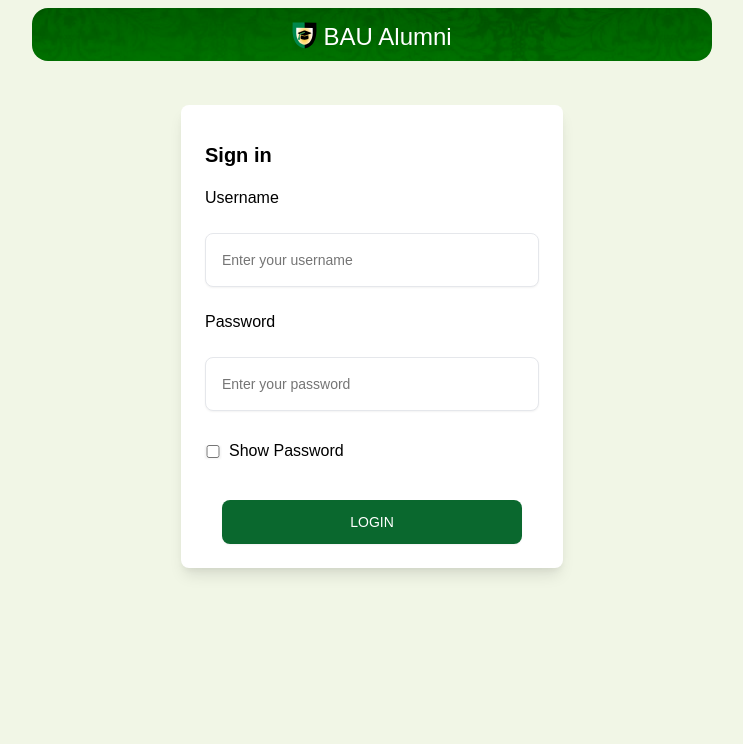
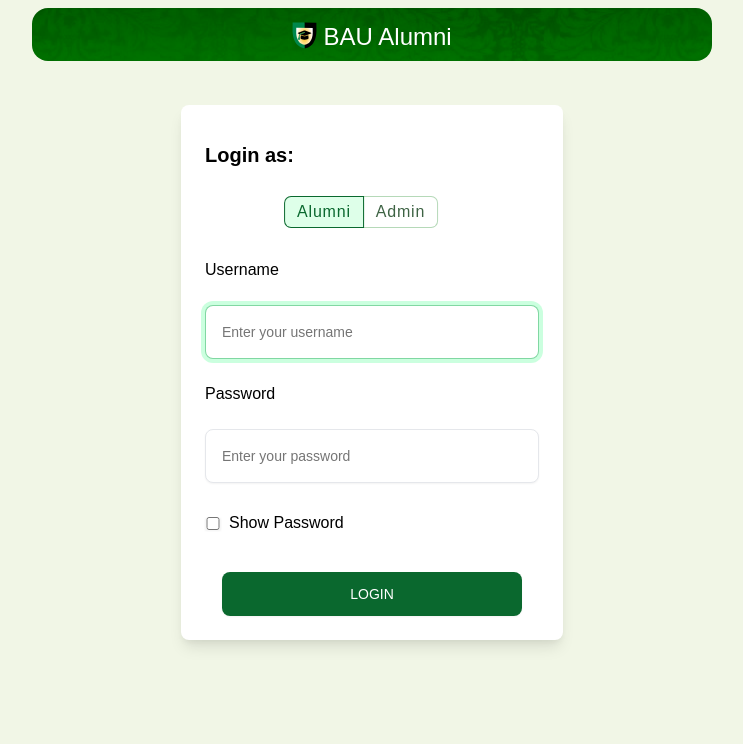
Before and after one commit to Zaid-Eid-02/AlumniBAU, a Flask app: page /login in a window 1280 px wide. Shown: the top 744 px of the page, without its empty margins (268-1011 px from the left). Run offline with Flask 3, Linux system fonts and the light colour scheme; some libraries are stand-ins or nearby versions.

Commit message:
split admins and alumni from database and login form, make a database directory

```diff
--- a/app/config.py
+++ b/app/config.py
@@ -2,7 +2,7 @@
 DATABASE = 'database.db'
 SCHEMA = 'schema.sql'
 DEBUG = True
-SECRET_KEY = 'development key'
+SECRET_KEY = 'development_key'
 USERNAME = 'admin'
 PASSWORD = 'default'
 PORT = 1337
--- a/app/schema.sql
+++ b/app/database/schema.sql
@@ -1,7 +1,6 @@
 CREATE TABLE users (
     id INTEGER PRIMARY KEY,
-    username TEXT NOT NULL UNIQUE,
-    password_hash TEXT NOT NULL,
+    name TEXT,
     following_count INTEGER DEFAULT 0,
     followers_count INTEGER DEFAULT 0,
     posts_count INTEGER DEFAULT 0,
@@ -10,11 +9,10 @@
     dislikes_count INTEGER DEFAULT 0
 );
 
-CREATE UNIQUE INDEX users_username_index ON users (username);
-
 CREATE TABLE admins (
     id INTEGER PRIMARY KEY,
-    name TEXT,
+    username TEXT NOT NULL UNIQUE,
+    password_hash TEXT NOT NULL,
     manage BOOLEAN DEFAULT 0,
     announce BOOLEAN DEFAULT 0,
     news_count INTEGER DEFAULT 0,
@@ -22,6 +20,8 @@
     mod BOOLEAN DEFAULT 0,
     FOREIGN KEY (id) REFERENCES users(id)
 );
+
+CREATE UNIQUE INDEX admins_username_index ON admins (username);
 
 CREATE TABLE posts (
     id INTEGER PRIMARY KEY,
@@ -43,6 +43,8 @@
 
 CREATE TABLE alumni (
     id INTEGER PRIMARY KEY,
+    username TEXT NOT NULL UNIQUE,
+    password_hash TEXT NOT NULL,
 
     -- constants
     student_id INTEGER NOT NULL UNIQUE,
@@ -86,6 +88,8 @@
     FOREIGN KEY (degree_id) REFERENCES degree(id),
     FOREIGN KEY (nno_hash) REFERENCES users(password_hash)
 );
+
+CREATE UNIQUE INDEX alumni_username_index ON alumni (username);
 
 CREATE TABLE alumni_posts (
     id INTEGER PRIMARY KEY,
@@ -234,7 +238,7 @@
 INSERT INTO stats DEFAULT VALUES;
 
 CREATE TRIGGER add_alumni_stats AFTER INSERT ON alumni BEGIN
-    INSERT INTO users (id, username, password_hash) VALUES (NEW.id, NEW.student_id, NEW.nno_hash);
+    INSERT INTO users (id) VALUES (NEW.id);
     UPDATE stats SET alumni_count = alumni_count + 1;
 
     -- gender
--- a/app/forms/login.py
+++ b/app/forms/login.py
@@ -1,9 +1,11 @@
 from flask_wtf import FlaskForm
-from wtforms import StringField, PasswordField, SubmitField, BooleanField
+from wtforms import StringField, PasswordField, SubmitField, BooleanField, RadioField
 from wtforms.validators import InputRequired, Length
 
 
 class LoginForm(FlaskForm):
+    role = RadioField(choices=[("Alumni"), ("Admin")], default="Alumni", validators=[InputRequired()])
+
     username = StringField(
         "Username",
         validators=[InputRequired(), Length(min=1, max=50)],
--- a/app/routes/admin/manage.py
+++ b/app/routes/admin/manage.py
@@ -2,7 +2,7 @@
 from app.utils import manager_required
 from app.forms.upload_alumni import UploadAlumniForm
 from app.forms.file_path import filePathForm
-from app.repo import repo
+from app.database.repo import repo
 
 bp = Blueprint("manage", __name__)
 
--- a/app/routes/admin/stats.py
+++ b/app/routes/admin/stats.py
@@ -1,6 +1,6 @@
 from flask import Blueprint, render_template
 from app.utils import data_access_required
-from app.repo import repo
+from app.database.repo import repo
 
 bp = Blueprint("stats", __name__)
 
--- a/app/routes/alumni/news.py
+++ b/app/routes/alumni/news.py
@@ -9,6 +9,6 @@
 def news():
     return (
         redirect("/announce")
-        if session["user_id"] == 1
+        if session["id"] == 1
         else render_template("alumni/news.jinja")
     )
--- a/app/routes/alumni/posts.py
+++ b/app/routes/alumni/posts.py
@@ -9,6 +9,6 @@
 def posts():
     return (
         redirect("/mod")
-        if session["user_id"] == 1
+        if session["id"] == 1
         else render_template("alumni/posts.jinja")
     )
--- a/app/routes/auth/change_password.py
+++ b/app/routes/auth/change_password.py
@@ -1,5 +1,5 @@
 from flask import Blueprint, request, render_template, session, flash, redirect
-from app import repo
+from app.database import repo
 
 bp = Blueprint("change_password", __name__)
 
@@ -21,6 +21,6 @@
     if password != verification:
         return render_template("error.jinja", message="passwords don't match", code=400)
 
-    repo.update_password(session["user_id"], password)
+    repo.update_password(session["id"], password)
     flash("Password Changed Successfully!")
     return redirect("/")
--- a/app/routes/auth/login.py
+++ b/app/routes/auth/login.py
@@ -1,7 +1,7 @@
 from flask import Blueprint, render_template, redirect, request, session, flash
 from app.forms.login import LoginForm
 from werkzeug.security import check_password_hash
-from app.repo import repo
+from app.database.repo import repo
 
 bp = Blueprint("login", __name__)
 
@@ -20,14 +20,14 @@
         flash("Invalid credentials.", "danger")
         return render_template("auth/login.jinja", form=form)
 
+    role = form.role.data
     username = form.username.data
     password = form.password.data
-    rows = repo.get_users(username)
-
+    rows = (repo.get_admins if role == "Admin" else repo.get_alumni)(username)
     if len(rows) and check_password_hash(rows[0]["password_hash"], password):
-        session["user_id"] = rows[0]["id"]
-        session["user_name"] = rows[0]["username"]
-        flash("Logged in as " + session["user_name"], "success")
+        session["id"] = rows[0]["id"]
+        session["username"] = rows[0]["username"]
+        flash("Logged in as " + session["username"], "success")
         return redirect("/")
 
     flash("Invalid credentials.", "danger")
--- a/app/routes/index.py
+++ b/app/routes/index.py
@@ -1,4 +1,5 @@
 from flask import Blueprint, redirect, session
+from app.database.repo import repo
 from app.utils import login_required
 
 bp = Blueprint("index", __name__)
@@ -7,4 +8,4 @@
 @bp.route("/")
 @login_required
 def index():
-    return redirect("/survey" if session.get("user_id") != 1 else "/stats")
+    return redirect("/stats" if repo.is_admin(session.get("username")) else "/survey")
--- a/app/static/styles/auth.css
+++ b/app/static/styles/auth.css
@@ -113,3 +113,58 @@
 body {
     background-color: #f1f6e6;
 }
+
+:focus {
+    outline: 0;
+    border-color: #2260ff;
+    box-shadow: 0 0 0 4px #b5c9fc;
+}
+
+#role {
+    display: flex;
+    flex-wrap: wrap;
+    margin-top: 0.5rem;
+    justify-content: center;
+    list-style-type: none;
+    margin-left: 30% !important;
+    transform: translateX(-30%);
+}
+
+#role input[type="radio"] {
+    clip: rect(0 0 0 0);
+    clip-path: inset(100%);
+    height: 1px;
+    overflow: hidden;
+    position: absolute;
+    white-space: nowrap;
+    width: 1px;
+}
+
+#role input[type="radio"]:checked + label {
+    box-shadow: 0 0 0 0.0625em #006226f5;
+    background-color: #deffe9;
+    z-index: 1;
+    color: #006226f5;
+}
+
+li label {
+    display: block;
+    cursor: pointer;
+    background-color: #fff;
+    padding: 0.375em .75em;
+    position: relative;
+    margin-left: .0625em;
+    box-shadow: 0 0 0 0.0625em #b5d9b8;
+    letter-spacing: .05em;
+    color: #3e6344;
+    text-align: center;
+    transition: background-color .5s ease;
+}
+
+li:first-child label {
+    border-radius: .375em 0 0 .375em;
+}
+
+li:last-child label {
+    border-radius: 0 .375em .375em 0;
+}
--- a/app/static/styles/dashboard.css
+++ b/app/static/styles/dashboard.css
@@ -32,15 +32,16 @@
     display: none;
 }
 
-.container > a {
+.container>a {
     text-decoration: none;
     margin-inline: 3rem;
 }
 
 @media (max-width: 768px) {
-    .container > a {
+    .container>a {
         display: none;
     }
+
     .counters {
         display: block;
     }
--- a/app/static/styles/styles.css
+++ b/app/static/styles/styles.css
@@ -9,7 +9,8 @@
     text-align: center;
 }
 
-.navbar *, .tab-bar * {
+.navbar *,
+.tab-bar * {
     text-decoration: none;
     color: white;
 }
@@ -234,3 +235,20 @@
 .tab-icon {
     height: 1rem;
 }
+
+::-moz-selection {
+    background: #00af437e;
+}
+
+::selection {
+    background: #00af437e;
+}
+
+input:focus {
+    border-color: #00af437e;
+    box-shadow: 0 0 0 4px #00ff6234;
+}
+
+input {
+    accent-color: #006226f5;
+}
--- a/app/static/styles/survey.css
+++ b/app/static/styles/survey.css
@@ -13,8 +13,8 @@
     -moz-appearance: none;
     appearance: none;
     border-radius: 0.375rem;
-    transition: border-color .15s ease-in-out,box-shadow .15s ease-in-out;
-  }
+    transition: border-color .15s ease-in-out, box-shadow .15s ease-in-out;
+}
 
 main {
     text-align: left;
--- a/app/templates/_formhelpers.jinja
+++ b/app/templates/_formhelpers.jinja
@@ -1,5 +1,5 @@
 {% macro render_field(field) %}
-    {% if field.type not in ['BooleanField', 'SubmitField', 'CSRFTokenField'] %}
+    {% if field.type not in ['BooleanField', 'SubmitField', 'CSRFTokenField', 'RadioField'] %}
         {{ field.label }}<br>
     {% endif %}
     {{ field(**kwargs)|safe }}
--- a/app/templates/auth/login.jinja
+++ b/app/templates/auth/login.jinja
@@ -3,7 +3,7 @@
 {% block main %}
 <link href="/static/styles/auth.css" rel="stylesheet">
 <form action="/login" method="post">
-    <p class="form-title">Sign in</p>
+    <p class="form-title">Login as:</p>
     {{ render_form(form) }}
 </form>
 {% endblock %}
--- a/app/templates/layout.jinja
+++ b/app/templates/layout.jinja
@@ -16,9 +16,9 @@
         <div class="navbar-logo"><img src="/static/pics/logo/logo.svg">
             <span> BAU Alumni</span>
         </div>
-        {% if session["user_id"] %}
+        {% if session["id"] %}
         <ul class="navbar-tabs">
-            {% if session["user_id"] == 1 %}
+            {% if session["id"] == 1 %}
             <a class="navbar-tab" href="/stats">
                 <img src="/static/pics/icons/stats.svg" class="white tab-icon">&nbsp;Stats
             </a>
@@ -39,10 +39,10 @@
         <a class="logout" href="/logout">Log Out</a>
         {% endif %}
     </div>
-    {% if session["user_id"] %}
+    {% if session["id"] %}
     <div class="center">
         <div class="tab-bar">
-            {% if session["user_id"] == 1 %}
+            {% if session["id"] == 1 %}
             <a class="navbar-tab" href="/stats">
                 <span>
                     <img src="/static/pics/icons/stats.svg" class="white tab-icon">
@@ -93,8 +93,8 @@
     const navbarTabs = document.querySelectorAll('.navbar-tab');
     navbarTabs[tabNo].classList.add('highlight');
     navbarTabs[tabNo].querySelector('img').src = navbarTabs[tabNo].querySelector('img').src.replace('.svg', '-solid.svg');
-    navbarTabs[tabNo + 3 + {{1 if session["user_id"] == 1 else 0}}].classList.add('highlight');
-    navbarTabs[tabNo + 3 + {{1 if session["user_id"] == 1 else 0}}].querySelector('img').src = navbarTabs[tabNo + 3 + {{1 if session["user_id"] == 1 else 0}}].querySelector('img').src.replace('.svg', '-solid.svg');
+    navbarTabs[tabNo + 3 + {{1 if session["id"] == 1 else 0}}].classList.add('highlight');
+    navbarTabs[tabNo + 3 + {{1 if session["id"] == 1 else 0}}].querySelector('img').src = navbarTabs[tabNo + 3 + {{1 if session["id"] == 1 else 0}}].querySelector('img').src.replace('.svg', '-solid.svg');
 }
 highlightTab({{ tab_number }});
 </script>
```
Also changed, not shown: app/database/database.py (renamed from app/database.py, +5 -5 lines), app/database/repo.py (renamed from app/repo.py, +35 -59 lines), app/utils.py (+7 -7 lines).
